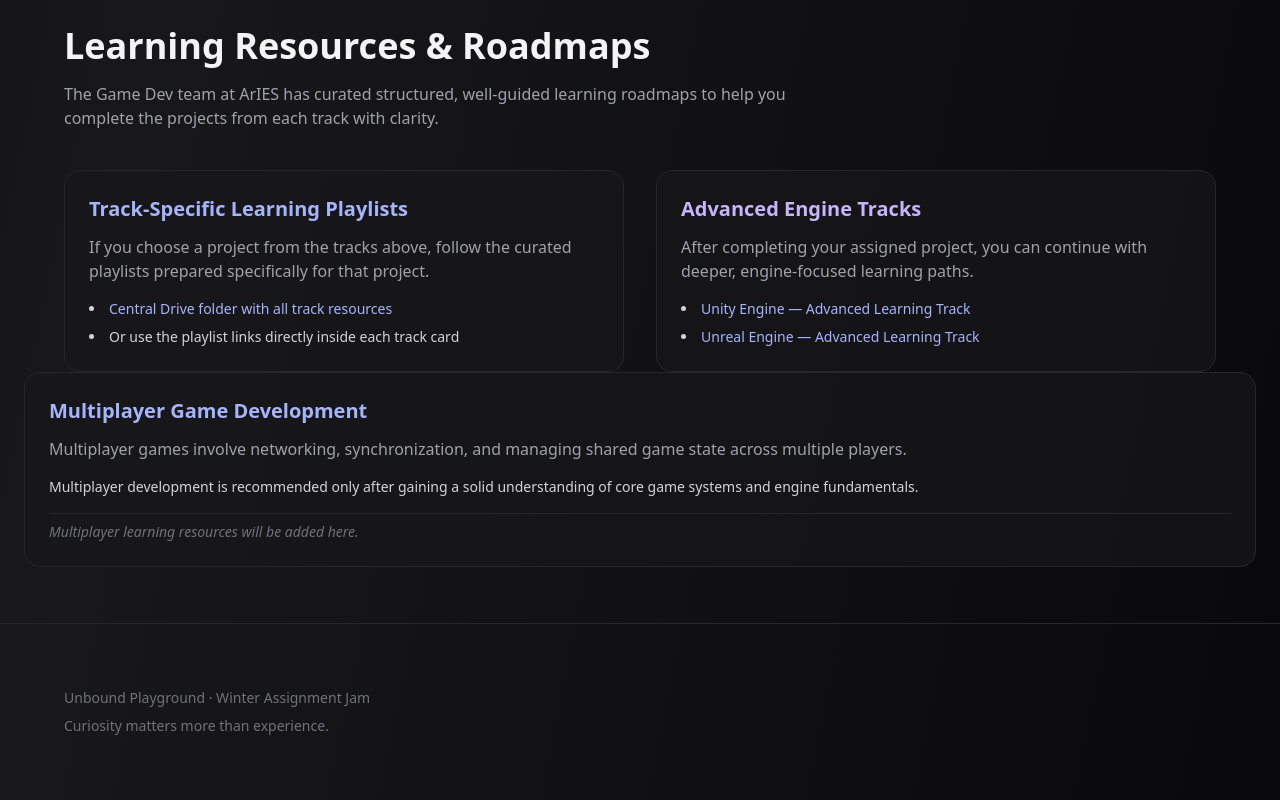
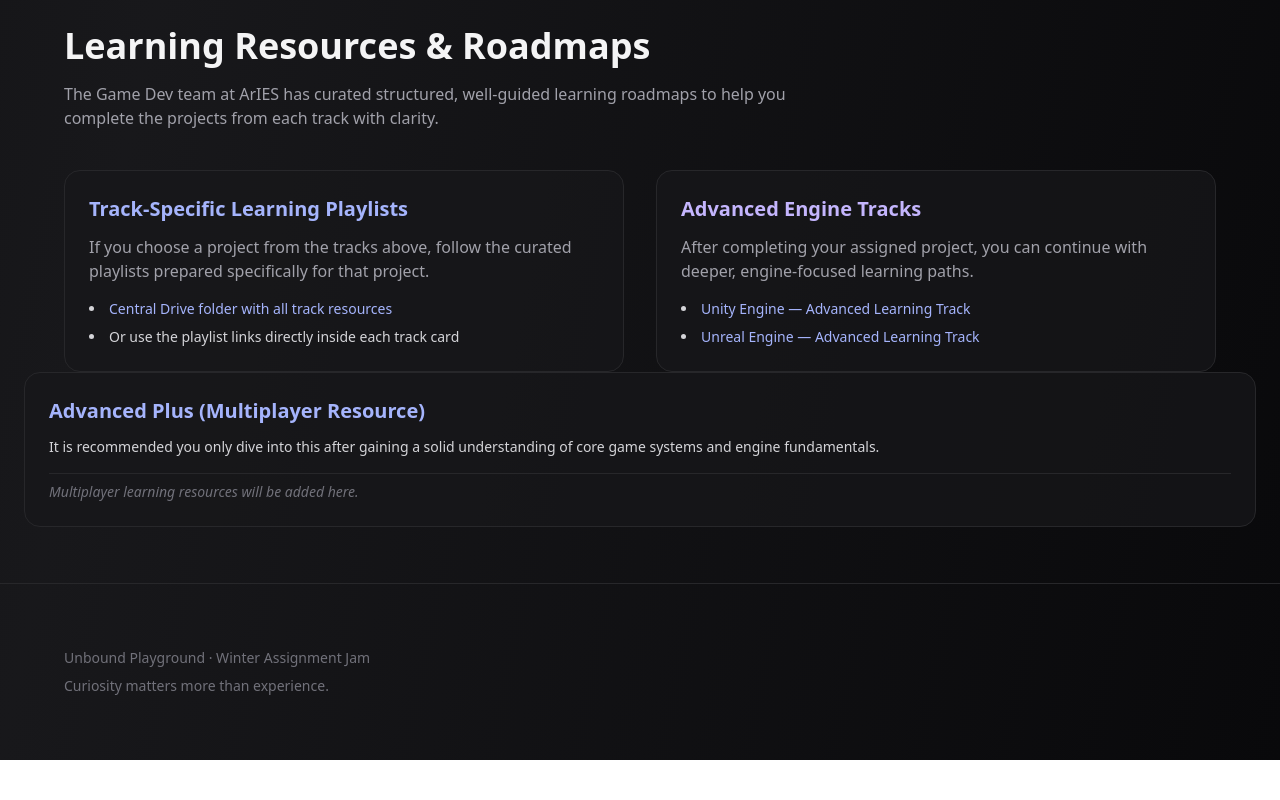
Before and after one commit to th-efool/ArIES-winter-recrtuiment-task-website, a Next.js app: page / in a window 1280 px wide. Shown: the part 5439-6239 px from the top of the page. After the commit the page ends 6199 px from the top, so only its background shows below. Built offline with nearby package versions, Linux system fonts and the light colour scheme.

Commit message:
Update page.tsx

```diff
--- a/app/page.tsx
+++ b/app/page.tsx
@@ -627,16 +627,11 @@ export default function UnboundPlayground() {
         {/* Multiplayer Game Development (Optional) */}
         <div className="rounded-2xl border border-zinc-800 bg-zinc-900/70 p-6">
           <h4 className="text-xl font-semibold mb-3 text-indigo-300">
-            Multiplayer Game Development
+            Advanced Plus (Multiplayer Resource)
           </h4>
 
-          <p className="text-zinc-400 mb-4">
-            Multiplayer games involve networking, synchronization, and managing shared
-            game state across multiple players.
-          </p>
-
           <p className="text-sm text-zinc-300 mb-4">
-            Multiplayer development is recommended only after gaining a solid
+            It is recommended you only dive into this after gaining a solid
             understanding of core game systems and engine fundamentals.
           </p>
 
```
